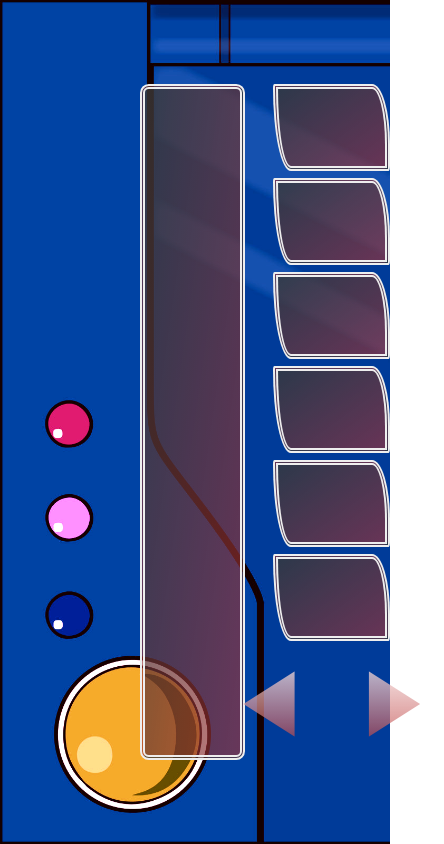
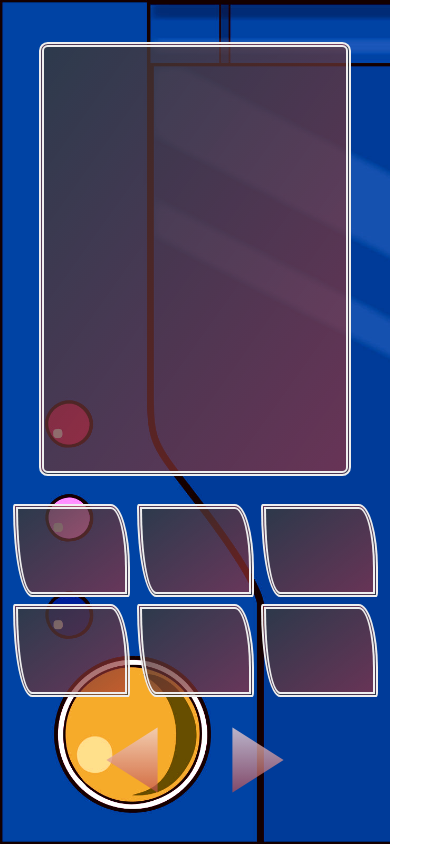
Before and after one commit to afonsofn/pokedex, a Vue app: page / in a window 390 px wide. Shown: the whole page, 444 px wide, since content can reach past the window. Built offline with nearby package versions, Linux system fonts and the light colour scheme.

Commit message:
tornando responsivo

```diff
--- a/src/views/Home.vue
+++ b/src/views/Home.vue
@@ -66,6 +66,7 @@ export default {
           cursor: pointer;
         }
       }
+    }
 
     .pagination {
       display: flex;
@@ -88,7 +89,35 @@ export default {
       }
     }
   }
+
+  @media only screen and (max-width: 1200px) {
+  .home {
+    flex-direction: column;
+    align-items: center;
+    justify-content: center;
+    padding-top: 3rem;
+    padding-bottom: 2rem;
+
+    .poke-description {
+      width: 80vw;
+      margin-left: 0;
     }
 
+    .poke-list {
+      height: 50vh;
+      width: 100%;
+
+      align-items: center;
+      justify-content: center;
+
+      flex-direction: row;
+      flex-wrap: wrap;
+
+      .poke-item {
+        width: 30%;
+      }
+    }
+  }
+}
 
 </style>
```
Lines whose indentation alone changed are shown as unchanged.
